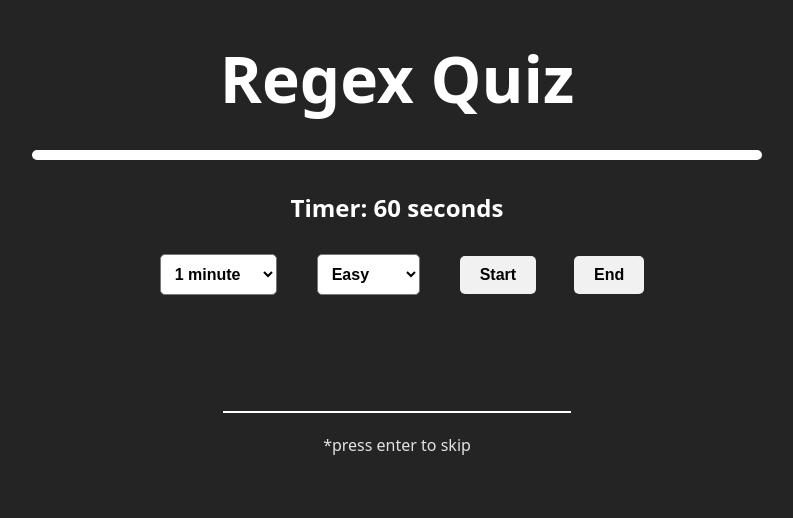
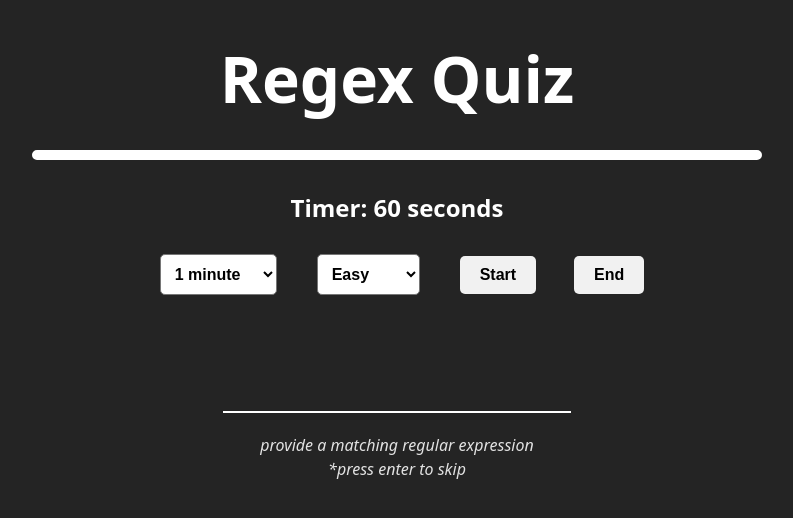
Before and after one commit to jaronlong52/regex-quiz, a React (Vite) app in the folder regex-quiz/: page / in a window 1280 px wide. Shown: the top 518 px of the page, without its empty margins (243-1036 px from the left). Built offline with nearby package versions, Linux system fonts and the light colour scheme.

Commit message:
removed console logs and added instructions

```diff
--- a/regex-quiz/src/components/prompt.tsx
+++ b/regex-quiz/src/components/prompt.tsx
@@ -64,7 +64,6 @@ const Prompt: React.FC<PromptProps> = ({ started, ended, difficulty }) => {
 		setPrompt(newPrompt);
 		setPattern(newPrompt.pattern);
 		if (inputRef.current) inputRef.current.value = "";
-		console.log(newPrompt);
 	};
 
 	useEffect(() => {
@@ -79,7 +78,6 @@ const Prompt: React.FC<PromptProps> = ({ started, ended, difficulty }) => {
 		if (ended) {
 			setPrompt(null);
 			if (inputRef.current) inputRef.current.value = "";
-			console.log("User inputs collected:", myMapRef.current);
 		}
 	}, [ended]);
 
@@ -103,7 +101,16 @@ const Prompt: React.FC<PromptProps> = ({ started, ended, difficulty }) => {
 				onKeyUp={handleKeyUp}
 				onChange={checkInput}
 			/>
-			{!ended && <div>*press enter to skip</div>}
+			{!ended && (
+				<div style={{ fontStyle: "italic" }}>
+					{promptIsRegex
+						? "provide a matching string"
+						: "provide a matching regular expression"}
+				</div>
+			)}
+			{!ended && (
+				<div style={{ fontStyle: "italic" }}>*press enter to skip</div>
+			)}
 			{ended && (
 				<div className="results-container">
 					<h2 style={{ textAlign: "center" }}>Results</h2>
```
